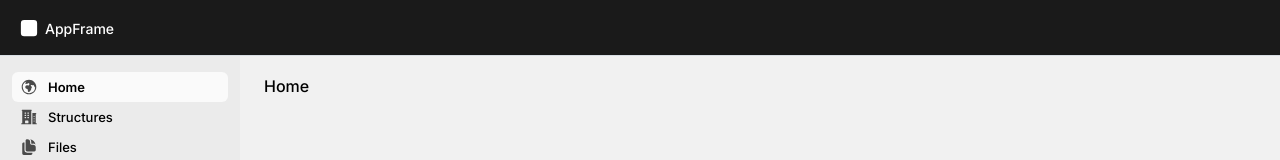
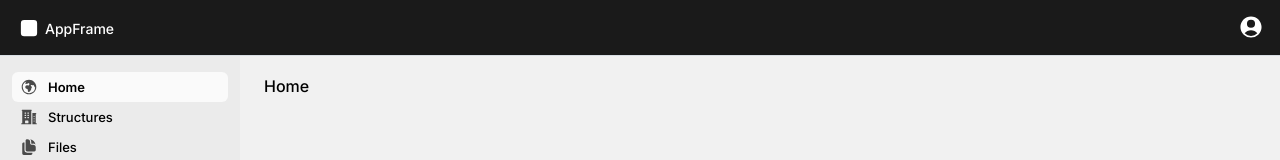
Before and after one commit to appframe-co/project-admin, a Next.js app: page / in a window 1280 px wide. Shown: the top 160 px of the page. Built offline with nearby package versions, Linux system fonts and the light colour scheme.

Commit message:
added account menu in header

```diff
--- /dev/null
+++ b/src/components/account.tsx
@@ -0,0 +1,47 @@
+'use client'
+
+import { useEffect, useRef, useState } from "react"
+import { createPortal } from "react-dom"
+import styles from '@/styles/header.module.css'
+import Image from "next/image"
+import Link from "next/link"
+
+export function Account() {
+    const divAccountRef = useRef<null|HTMLDivElement>(null);
+    const divAccountMenuRef = useRef<null|HTMLDivElement>(null);
+    const [showAccountMenu, setShowAccountMenu] = useState<boolean>(false);
+
+    useEffect(() => {
+        const closeDropDown = (event: Event) => {
+            if (!divAccountRef.current) {
+                return;
+            }
+
+            if (!event.composedPath().includes(divAccountRef.current as HTMLDivElement) &&
+                !event.composedPath().includes(divAccountMenuRef.current as HTMLDivElement)) {
+                setShowAccountMenu(false);
+            }
+        };
+
+        window.addEventListener('click', closeDropDown);
+
+        return () => window.removeEventListener('click', closeDropDown);
+    }, []);
+
+    return (
+        <>
+            <div ref={divAccountRef} className={styles.account} onClick={() => setShowAccountMenu((prevState: any) => !prevState)}>
+                <Image width={26} height={26} src='/icons/account.svg' alt='' />
+            </div>
+
+            {showAccountMenu && createPortal(
+                <div ref={divAccountMenuRef} className={styles.accountMenu}>
+                     <ul>
+                        <li><Link href={`${process.env.NEXT_PUBLIC_URL_ACCOUNT as string}/logout`}>Log out</Link></li>
+                    </ul>
+                </div>,
+                document.body
+            )}
+        </>
+    )
+}
--- a/src/components/header.tsx
+++ b/src/components/header.tsx
@@ -1,14 +1,20 @@
 import Link from "next/link"
 import styles from '@/styles/header.module.css'
 import Image from "next/image"
+import { Account } from "./account";
 
 export function Header() {
     return (
+        <>
+            <div className={styles.wrapper}>
                 <div className={styles.logo}>
                     <Link href='/'>
                         <Image width={26} height={26} src='/logo.svg' alt='' />
                         <span className={styles.projectName}>AppFrame</span>
                     </Link>
                 </div>
+                <Account />
+            </div>
+        </>
     )
 }
--- a/src/styles/header.module.css
+++ b/src/styles/header.module.css
@@ -1,3 +1,10 @@
+.wrapper {
+    display: flex;
+    flex-direction: row;
+    justify-content: space-between;
+    align-items: center;
+    width: 100%;
+}
 .logo a {
     display: flex;
     flex-direction: row;
@@ -12,3 +19,34 @@
     font-size: 14px;
     font-weight: 500;
 }
+.account {
+    margin-right: 16px;
+    cursor: pointer;
+}
+.accountMenu {
+    position: absolute;
+    right: 16px;
+    top: 62px;
+    background-color: #fff;
+    width: 315px;
+    z-index: 1;
+    padding: 6px;
+    border-radius: 6px;
+    box-shadow: 0px 0px 10px 0.5px rgba(0,0,0,0.15);
+}
+.accountMenu ul {
+    display: flex;
+    flex-direction: column;
+}
+.accountMenu ul li {
+    height: 33px;
+    display: flex;
+    align-items: center;
+}
+.accountMenu ul li a {
+    padding: 6px;
+    width: 100%;
+}
+.accountMenu ul li a:hover {
+    background-color: #f1f1f1;
+}
```
Also changed, not shown: public/icons/account.svg (added). Lines whose indentation alone changed are shown as unchanged.
